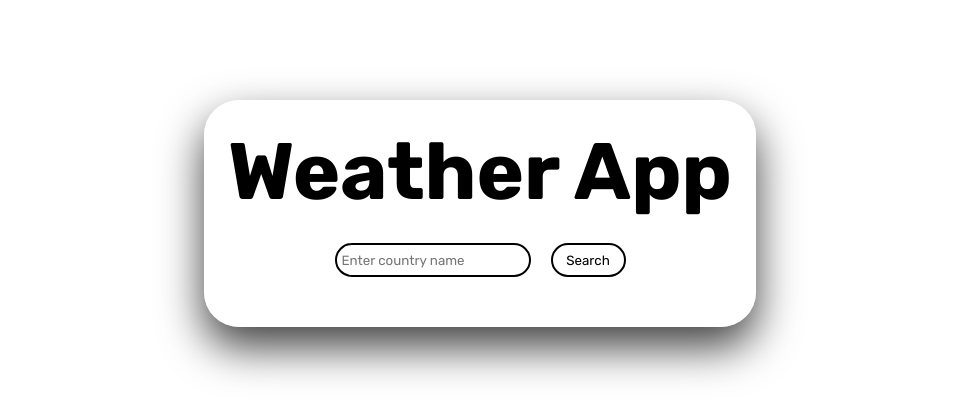
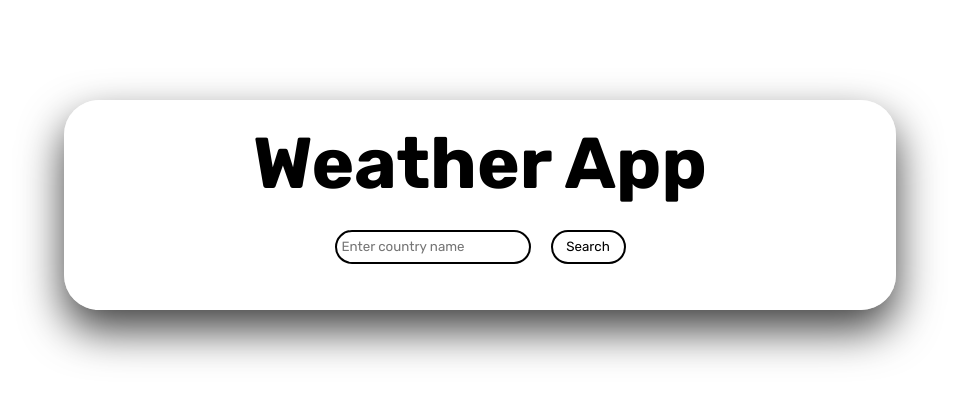
Before and after one commit to Nicolas1206/Weather-app, a React (Vite) app: page / in a window 1280 px wide. Shown: the top 418 px of the page, without its empty margins (160-1119 px from the left). Built offline with nearby package versions, Linux system fonts and the light colour scheme.

Commit message:
tailwind ca pue la merde

```diff
--- a/src/App.css
+++ b/src/App.css
@@ -9,7 +9,7 @@
 }
 h1 {
   font-family: "Rubik", sans-serif;
-  font-size: 5em;
+  font-size: 4.5em;
   margin: 3vh;
 }
 .header-input {
@@ -17,6 +17,8 @@ h1 {
   flex-direction: column;
   align-items: center;
   justify-content: center;
+  height: 20vh;
+  width: 65vw;
   background-color: rgba(255, 255, 255, 0.7);
   padding-bottom: 50px;
   position: relative;
```
